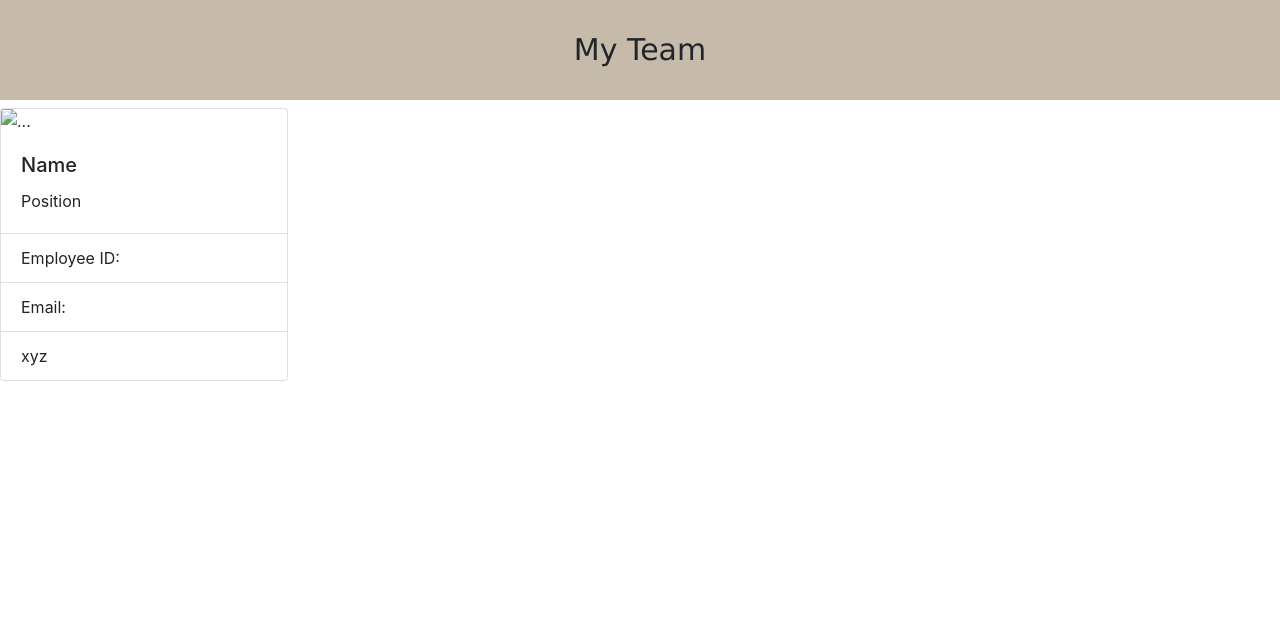
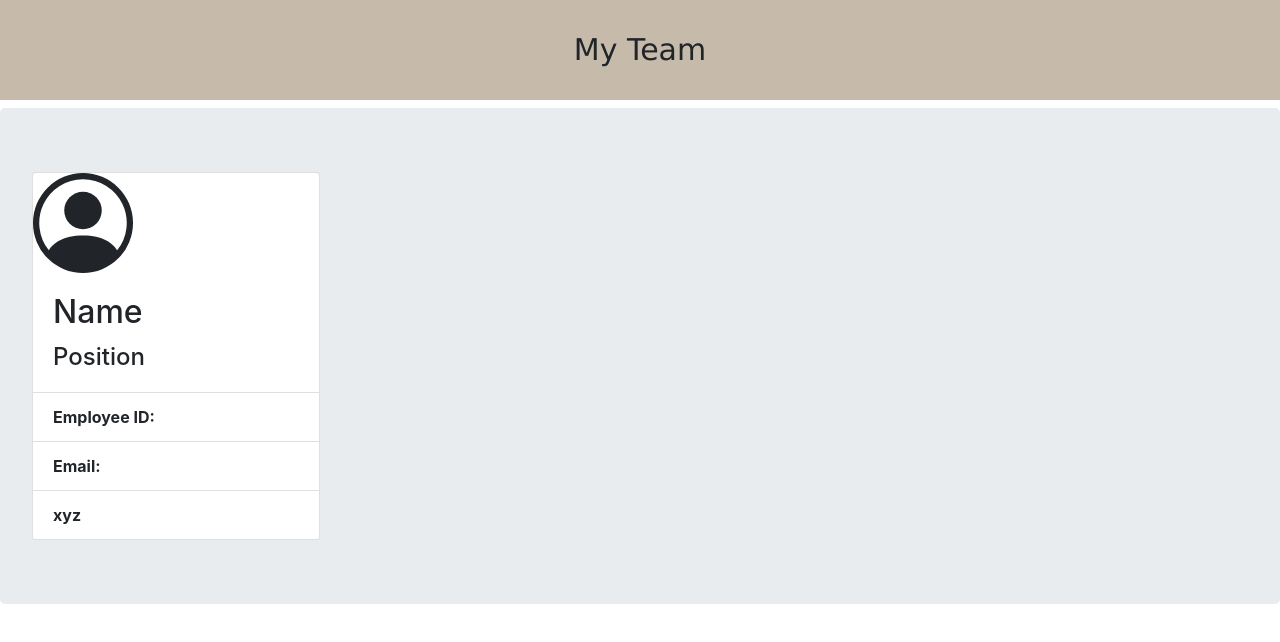
Before and after one commit to sofiasosa92/Team-Profile-Generator, a website: page team.html in a window 1280 px wide. Drawn offline with nearby package versions, Linux system fonts and the light colour scheme.

Commit message:
added styling

```diff
--- a/team.html
+++ b/team.html
@@ -17,14 +17,25 @@
 
     <div class="container-fluid">
         <div class="row">
+            <div class="team-profile-header col-12 mb-3 team-profile jumbotron">
 
                 <div class="card" style="width: 18rem;">
-        <img src="..." class="card-img-top" alt="...">
+
+
+                    <svg xmlns="http://www.w3.org/2000/svg" width="100" height="100" fill="currentColor"
+                        class="icon" viewBox="0 0 16 16">
+
+                        <path d="M11 6a3 3 0 1 1-6 0 3 3 0 0 1 6 0z" />
+                        <path fill-rule="evenodd"
+                            d="M0 8a8 8 0 1 1 16 0A8 8 0 0 1 0 8zm8-7a7 7 0 0 0-5.468 11.37C3.242 11.226 4.805 10 8 10s4.757 1.225 5.468 2.37A7 7 0 0 0 8 1z" />
+                    </svg>
+                    <!--
+        <img src="..." class="card-img-top" alt="..."> -->
                     <div class="card-body">
-          <h5 class="card-title">Name</h5>
-          <p class="card-text">Position
+                        <h2 class="card-title">Name</h2>
+                        <h4 class="card-text">Position
                     </div>
-        <ul class="list-group list-group-flush">
+                    <ul class="list-group list-group-flush font-weight-bold">
                         <li class="list-group-item">Employee ID:</li>
                         <li class="list-group-item">Email:</li>
                         <li class="list-group-item">xyz</li>
```
Also changed, not shown: style.css (line endings or trailing spaces). Lines whose indentation alone changed are shown as unchanged.
